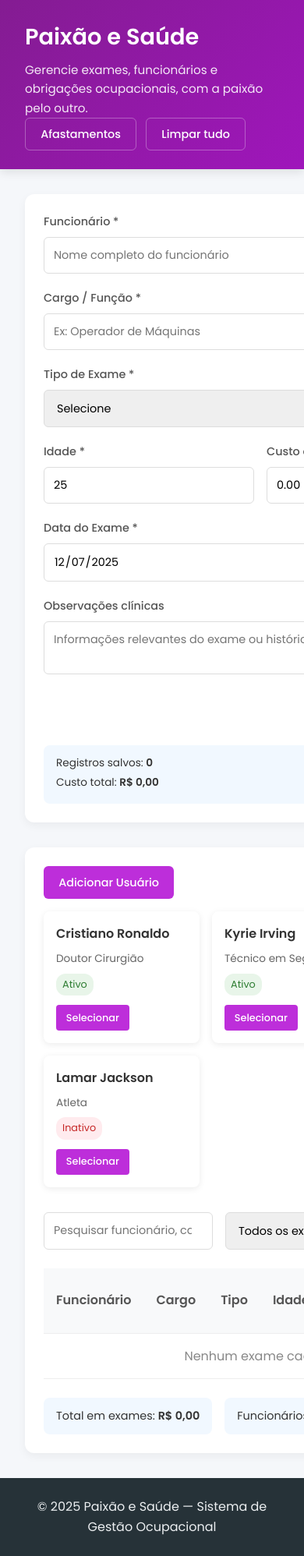
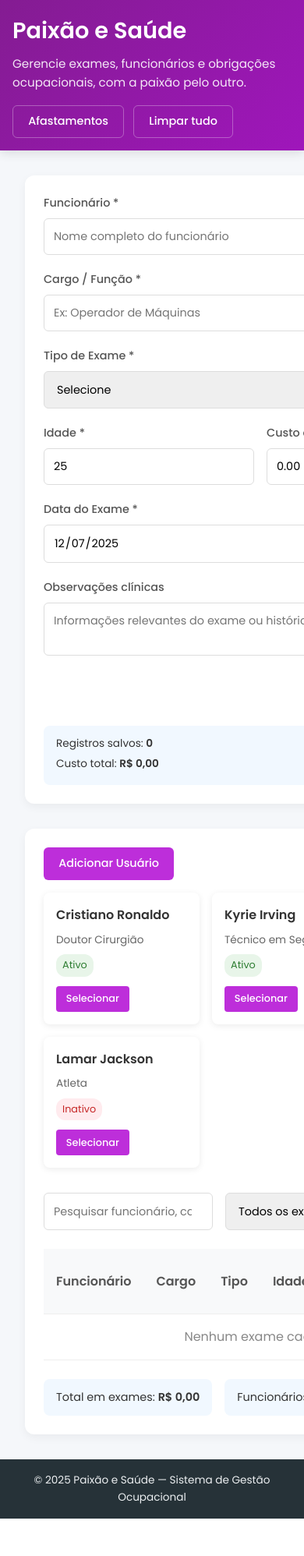
Before and after one commit to vitorzwk/front-end, a PHP site: page /login.html in a window 390 px wide; the page is wider, and only the part inside the window is pictured. Shown: that part at 78% size. After the commit the page ends 1948 px from the top of that part, so only its background shows below. Run offline with PHP 8.4, Linux system fonts and the light colour scheme.

Commit message:
Add files via upload

```diff
--- a/index.html
+++ b/index.html
@@ -4,7 +4,9 @@
   <meta charset="UTF-8" />
   <meta name="viewport" content="width=device-width, initial-scale=1.0" />
   <title>Login - Paixão e Saúde.</title>
-
+<!--O :root seleciona o elemento raiz do documento (equivalente a html),
+ e ali você define variáveis globais que podem ser usadas em qualquer lugar.Essa variável --radius provavelmente
+ será usada para arredondar cantos; O style importa ua fonte poppins diretamente da internet (google)-->
   <style>
     @import url('https://fonts.googleapis.com/css2?family=Poppins:wght@300;400;600&display=swap');
 
@@ -39,7 +41,7 @@
       box-shadow: 0 8px 28px rgba(0,0,0,0.4);
       animation: fadeIn 0.8s ease;
     }
-
+/*O key frame cria uma pequena mudança de cor (mais claro) quando o user clica; Na posição original, sem deslocamento.*/
     @keyframes fadeIn {
       from { opacity: 0; transform: translateY(20px); }
       to { opacity: 1; transform: translateY(0); }
--- a/login.html
+++ b/login.html
@@ -41,7 +41,34 @@ header {
   flex-wrap: wrap;
   box-shadow: 0 4px 12px rgba(0, 0, 0, 0.1);
 }
+@media (max-width: 768px) {
+  header {
+    flex-direction: column; /* Empilha verticalmente */
+    align-items: flex-start;
+    gap: 1rem; /* Espaço entre título e botões */
+    padding: 1rem; /* Reduz padding no mobile */
+  }
 
+  header h1 {
+    font-size: 1.5rem; /* Reduz tamanho do título */
+  }
+
+  .lead {
+    font-size: 0.85rem; /* Reduz texto menor */
+    max-width: 100%; /* Ocupa toda largura */
+  }
+
+  .controls {
+    width: 100%; /* Botões ocupam largura total */
+    justify-content: flex-start; /* Alinha à esquerda */
+    gap: 0.5rem; /* Reduz espaço entre botões */
+  }
+
+  .btn {
+    padding: 0.5rem 0.8rem; /* Botões menores */
+    font-size: 0.8rem;
+  }
+}
 header h1 {
   font-size: 1.8rem;
   font-weight: 600;
@@ -242,7 +269,12 @@ footer {
   padding: 1.5rem;
   margin-top: auto;
 }
-
+@media (max-width: 768px) {
+  footer {
+    padding: 1rem; /* Reduz padding */
+    font-size: 0.85rem; /* Texto menor */
+  }
+}
 /* ===== USUÁRIOS ===== */
 .user-section {
   margin-bottom: 2rem;
```
Also changed, not shown: script.js (+16 -6 lines), style.css (+11 -0 lines).
